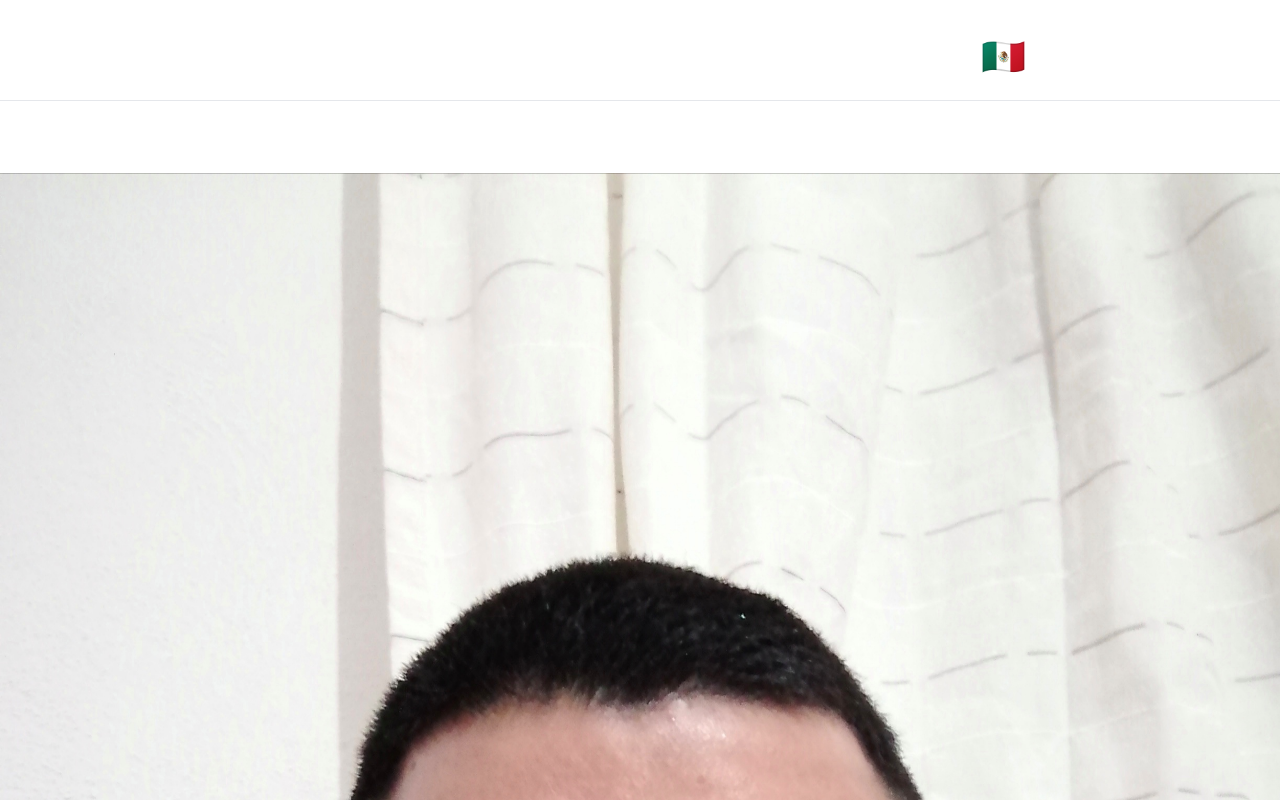
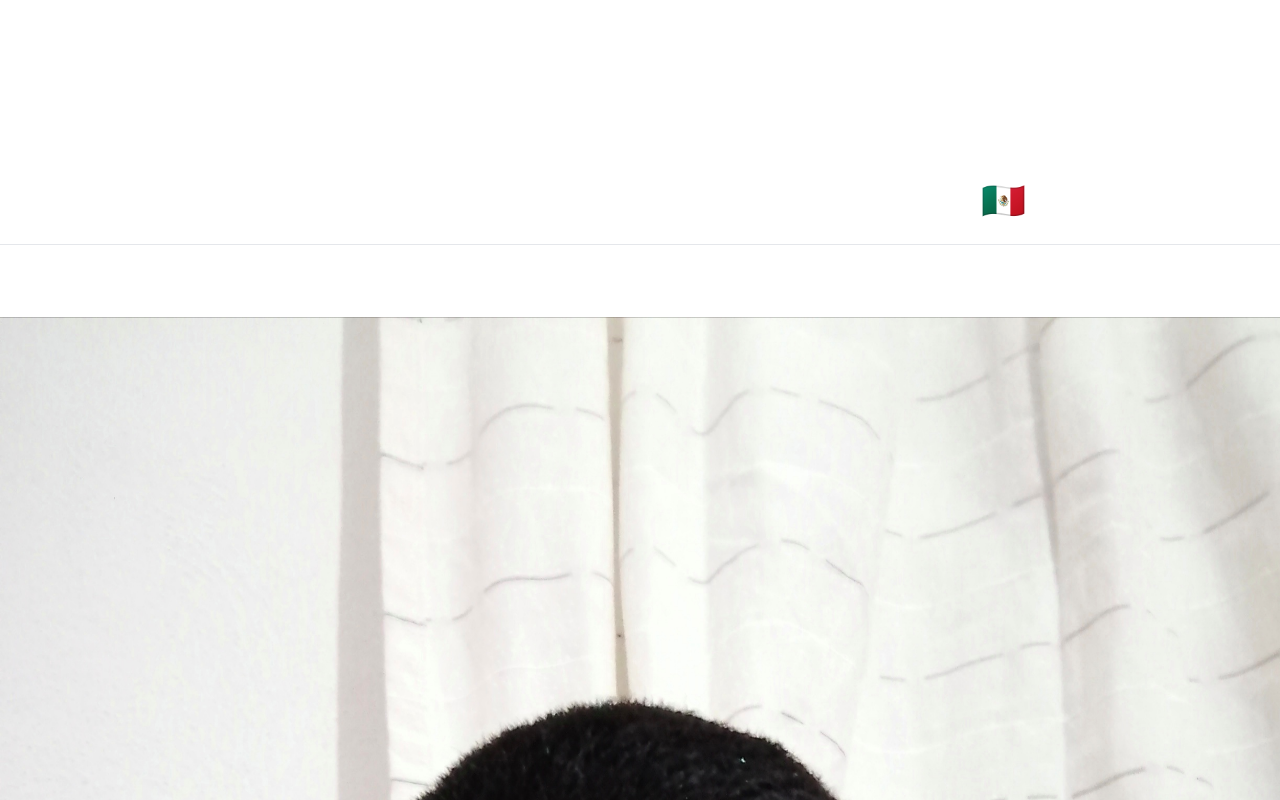
Before and after one commit to MauricioNC/Portfolio, a React (Vite) app: page / in a window 1280 px wide. Shown: the top 800 px of the page. Built offline with nearby package versions, Linux system fonts and the light colour scheme.

Commit message:
feat: Navigation topbar created

```diff
--- a/index.html
+++ b/index.html
@@ -7,7 +7,7 @@
     <title>Vite + React</title>
   </head>
   <body class="w-screen min-h-screen relative">
-    <div id="root" class="w-full grid grid-cols-12 gap-5 sm:px-8 md:px-20 lg:px-24 xl:px-36 bg-[#1D2021]"></div>
+    <div id="root" class="w-full grid grid-cols-12 gap-5 px-8 md:px-20 lg:px-24 xl:px-36 bg-[#1D2021]"></div>
     <script type="module" src="/src/main.jsx"></script>
   </body>
 </html>
--- a/src/App.jsx
+++ b/src/App.jsx
@@ -3,11 +3,13 @@ import Experience from './components/Experience'
 import Hero from './components/Hero'
 import Projects from './components/Projects'
 import Skills from './components/Skills'
+import Topbar from './components/Topbar'
 import './index.css'
 
 function App() {
   return (
     <main className='w-full col-span-12 xl:col-start-2 xl:col-span-10'>
+      <Topbar />
       <Hero />
       <Experience />
       <Projects />
--- /dev/null
+++ b/src/components/Topbar.jsx
@@ -0,0 +1,31 @@
+function Topbar() {
+  return (
+    <nav className='flex felx-row w-full justify-between items-center px-8 md:px-20 lg:px-24 xl:px-36 absolute top-6 left-0'>
+      <div className='text-2xl'>
+        <span className='text-[crimson] font-bold'>{'</'}</span>MauricioNC
+        <span className='text-[crimson] font-bold'>{'>'}</span>
+      </div>
+      <div>
+        <ul className='flex flex-row gap-4 items-center'>
+          <li className='p-2 rounded-md hover:text-[crimson]'>
+            <a href='#'>Experience</a>
+          </li>
+          <li className='p-2 rounded-md hover:text-[crimson]'>
+            <a href='#'>Projects</a>
+          </li>
+          <li className='p-2 rounded-md hover:text-[crimson]'>
+            <a href='#'>Soft skills</a>
+          </li>
+          <li className='p-2 rounded-md hover:text-[crimson]'>
+            <a href='#'>About me</a>
+          </li>
+          <li className='p-2 rounded-md hover:text-[crimson]'>
+            <a href='#'>Hobbies</a>
+          </li>
+        </ul>
+      </div>
+    </nav>
+  )
+}
+
+export default Topbar
```
